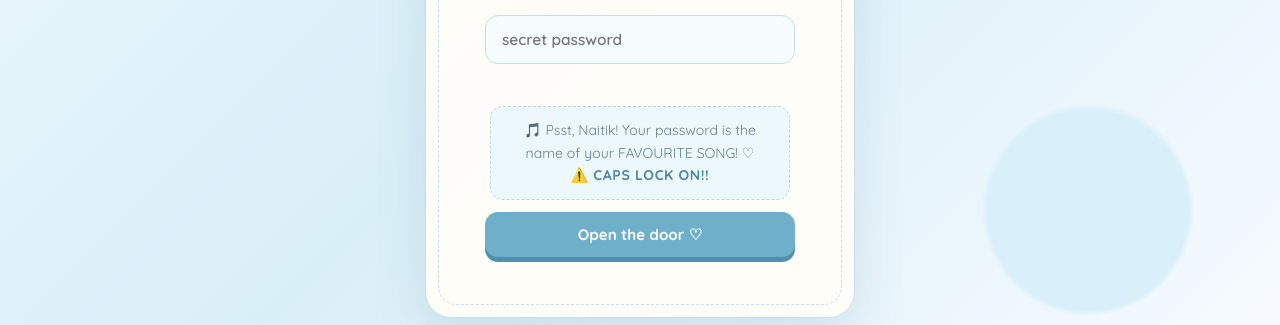
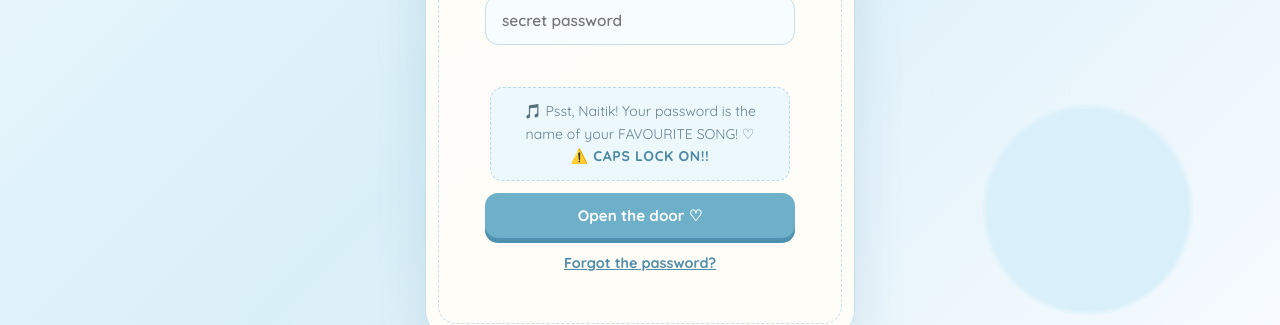
Before and after one commit to evadandelion/infinity-paglu, a plain HTML site: page index.html in a window 1280 px wide. Shown: the part 414-739 px from the top of the page. Drawn offline with Linux system fonts and the light colour scheme.

Commit message:
Update index.html

```diff
--- a/index.html
+++ b/index.html
@@ -226,7 +226,7 @@ body.page-flash::after{display:none!important}
 </head>
 <body>
 <div id="loader"><div class="loader-paper"><svg class="bear" viewBox="0 0 140 150" aria-hidden="true"><ellipse cx="70" cy="137" rx="39" ry="7" fill="#c9e0e8"/><circle cx="39" cy="31" r="19" fill="#a77b65"/><circle cx="101" cy="31" r="19" fill="#a77b65"/><circle cx="39" cy="31" r="10" fill="#e8b9a8"/><circle cx="101" cy="31" r="10" fill="#e8b9a8"/><ellipse cx="70" cy="45" rx="38" ry="35" fill="#b88970"/><ellipse cx="70" cy="55" rx="23" ry="18" fill="#f4dfc9"/><circle cx="57" cy="43" r="3.5"/><circle cx="83" cy="43" r="3.5"/><ellipse cx="70" cy="51" rx="4.5" ry="3.5"/><path d="M64 58 Q70 64 76 58" fill="none" stroke="#805448" stroke-width="2"/><ellipse cx="70" cy="101" rx="30" ry="34" fill="#b88970"/><ellipse cx="70" cy="105" rx="17" ry="20" fill="#f4dfc9"/><ellipse cx="42" cy="91" rx="12" ry="19" fill="#b88970"/><ellipse cx="98" cy="91" rx="12" ry="19" fill="#b88970"/><path d="M98 111 Q110 119 119 111" fill="none" stroke="#7f9c6e" stroke-width="3"/></svg><h1>Infinity Paglu</h1><p>turning the page for you...</p><div class="loader-dots"><span></span><span></span><span></span></div></div></div>
-<div id="gate"><div class="gate-door"><svg class="bear small" viewBox="0 0 140 150"><circle cx="39" cy="31" r="19" fill="#a77b65"/><circle cx="101" cy="31" r="19" fill="#a77b65"/><ellipse cx="70" cy="45" rx="38" ry="35" fill="#b88970"/><ellipse cx="70" cy="55" rx="23" ry="18" fill="#f4dfc9"/><circle cx="57" cy="43" r="3.5"/><circle cx="83" cy="43" r="3.5"/><ellipse cx="70" cy="51" rx="4" ry="3"/><ellipse cx="70" cy="101" rx="30" ry="34" fill="#b88970"/><ellipse cx="70" cy="105" rx="17" ry="20" fill="#f4dfc9"/></svg><h1>INFINITY<br>PAGLU</h1><p>A little secret place made only for you.</p><input id="password" type="password" placeholder="secret password" autocomplete="off"><br><p class="password-hint">🎵 Psst, Naitik! Your password is the name of your FAVOURITE SONG! ♡<br><strong>⚠️ CAPS LOCK ON!!</strong></p><button id="enter">Open the door ♡</button><div class="gate-error" id="gateError"></div></div></div>
+<div id="gate"><div class="gate-door"><svg class="bear small" viewBox="0 0 140 150"><circle cx="39" cy="31" r="19" fill="#a77b65"/><circle cx="101" cy="31" r="19" fill="#a77b65"/><ellipse cx="70" cy="45" rx="38" ry="35" fill="#b88970"/><ellipse cx="70" cy="55" rx="23" ry="18" fill="#f4dfc9"/><circle cx="57" cy="43" r="3.5"/><circle cx="83" cy="43" r="3.5"/><ellipse cx="70" cy="51" rx="4" ry="3"/><ellipse cx="70" cy="101" rx="30" ry="34" fill="#b88970"/><ellipse cx="70" cy="105" rx="17" ry="20" fill="#f4dfc9"/></svg><h1>INFINITY<br>PAGLU</h1><p>A little secret place made only for you.</p><input id="password" type="password" placeholder="secret password" autocomplete="off"><br><p class="password-hint">🎵 Psst, Naitik! Your password is the name of your FAVOURITE SONG! ♡<br><strong>⚠️ CAPS LOCK ON!!</strong></p><button id="enter">Open the door ♡</button><a href="#" id="forgotPassword" style="position:relative;z-index:2;display:inline-block;margin-top:14px;color:#528da8;text-decoration:underline;font-weight:700;font-size:.9rem;">Forgot the password?</a><p id="forgotHint" style="display:none;position:relative;z-index:2;max-width:310px;margin:10px auto 2px;padding:11px 13px;border:1px dashed #b9d9e5;border-radius:13px;background:#edf8fc;color:#668391;font:.88rem/1.6 'Quicksand',sans-serif;">🎵 Think of the song you told me is your favourite. Enter its name in CAPITAL LETTERS. ♡</p><div class="gate-error" id="gateError"></div></div></div>
 <header><div class="header-inner"><div class="brand"><div class="brand-name">Infinity Paglu</div><div class="brand-sub">a little place made for you</div></div><nav class="nav" aria-label="Main navigation"><a href="#home" data-page="home" class="active">HOME</a><a href="#birthday" data-page="birthday">BIRTHDAY</a><a href="#jee" data-page="jee">JEE MISSION</a><a href="#study" data-page="study">STUDY SPACE</a><a href="#music" data-page="music">FAV SONG</a><a href="#focus" data-page="focus">FOCUS ROOM</a><a href="#planner" data-page="planner">PLANNER</a><a href="#bad" data-page="bad">BAD DAY</a><a href="#journal" data-page="journal">JOURNAL</a><a href="#secret" data-page="secret" class="nav-secret">✦ YOUR SECRET CORNER</a><a href="#memories" data-page="memories">MEMORIES</a><a href="#letter" data-page="letter">FROM DIDO</a></nav><div class="side-note"><strong>for Paglu ♡</strong>keep this little corner whenever you need it.</div></div></header>
 <main>
 <section class="page dashboard-page current" id="home" data-page="home">
@@ -291,6 +291,7 @@ document.querySelectorAll('.nav a').forEach(a=>a.addEventListener('click',e=>{e.
 window.addEventListener('load',()=>{setTimeout(()=>document.getElementById('loader').style.display='none',700);const id=location.hash.slice(1);if(id&&pages.some(p=>p.dataset.page===id))go(id);else document.getElementById('gate').style.display='grid';});
 document.getElementById('enter').onclick=()=>{if(document.getElementById('password').value===PASS){document.getElementById('gate').style.display='none';localStorage.setItem('pagluEntered','yes')}else document.getElementById('gateError').textContent='hmm... that is not the secret ♡'};
 document.getElementById('password').addEventListener('keydown',e=>{if(e.key==='Enter')document.getElementById('enter').click()});
+document.getElementById('forgotPassword').addEventListener('click',e=>{e.preventDefault();const h=document.getElementById('forgotHint');h.style.display=h.style.display==='none'?'block':'none'});
 const target=new Date('2027-01-22T00:00:00');function updateCountdown(){const d=Math.max(0,target-new Date());document.getElementById('countdown').textContent=Math.ceil(d/86400000)+' days';}updateCountdown();setInterval(updateCountdown,60000);
 ['phy','chem','math'].forEach(id=>{const el=document.getElementById(id),v=document.getElementById(id+'Val');el.value=localStorage.getItem(id)||0;v.textContent=el.value;el.oninput=()=>{v.textContent=el.value;localStorage.setItem(id,el.value)}});document.getElementById('todayTarget').value=localStorage.getItem('todayTarget')||'';document.getElementById('todayTarget').oninput=e=>localStorage.setItem('todayTarget',e.target.value);document.getElementById('questions').oninput=e=>document.getElementById('winText').textContent=e.target.value?'you solved '+e.target.value+' — that counts. ♡':'';
 function get(key){return JSON.parse(localStorage.getItem(key)||'[]')}function set(key,v){localStorage.setItem(key,JSON.stringify(v))}
```
